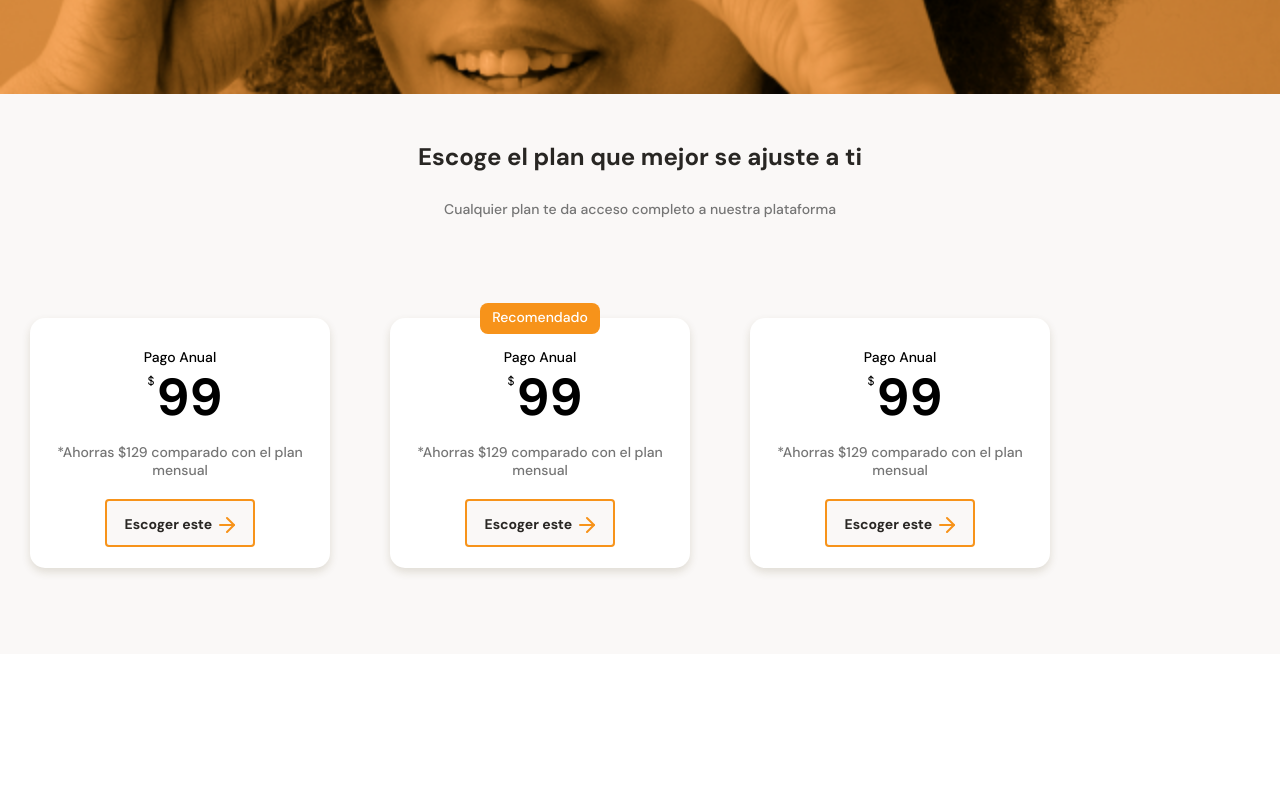
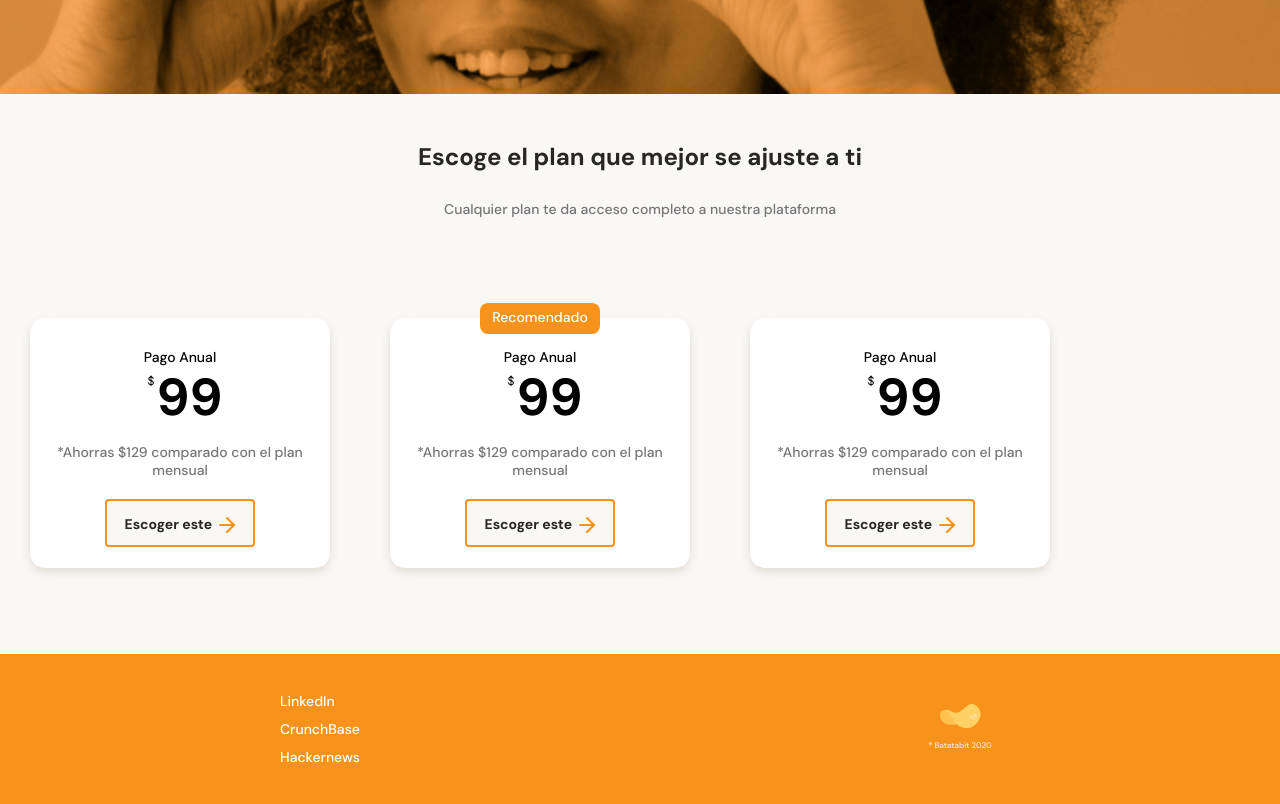
Before and after one commit to Tom4sBeltr4n/resp.-des.--mobile-first-layout, a plain HTML site: page index.html in a window 1280 px wide. Shown: the part 2656-3460 px from the top of the page. Before the commit the page ends 3310 px from the top, so only its background shows below. Drawn offline with Linux system fonts and the light colour scheme.

Commit message:
Class #28 finished

```diff
--- a/index.html
+++ b/index.html
@@ -157,6 +157,17 @@
         </section>
       </section>
     </main>
-    <footer></footer>
+    <footer>
+      <section class="footer--media-container">
+        <ul class="">
+          <li><a href="#">LinkedIn</a></li>
+          <li><a href="#">CrunchBase</a></li>
+          <li><a href="#">Hackernews</a></li>
+        </ul>
+      </section>
+      <section class="footer--logo">
+        <img src="./assets/imgs/logo-footer.svg" alt="Logo de Batabit 2020">
+      </section>
+    </footer>
   </body>
 </html>
--- a/styles.css
+++ b/styles.css
@@ -601,3 +601,43 @@ main
   background-image: url('./assets/imgs/arrow-right\ 1.svg');
   background-repeat: no-repeat;
 }
+
+footer
+{
+  /* Posición y disposición */
+  display: flex;
+  /* caja */
+  width: 100%;
+  height: 150px;
+  /* visual */
+  background-color: var(--bitcoin-orange);
+}
+
+footer section
+{
+  /* Posición y disposición */
+  display: flex;
+  justify-content: center;
+  align-items: center;
+  /* caja */
+  width: 50%;
+}
+
+footer .footer--media-container ul
+{
+  font-size: 1.4rem;
+  font-weight: 500;
+  line-height: 1.8rem;
+  list-style: none; /*aplicar directamente sobre ul o no funciona*/
+}
+
+.footer--media-container li
+{
+  margin: 10px 0;
+}
+
+.footer--media-container a
+{
+  text-decoration: none;
+  color: #FFFFFF;
+}
```
Also changed, not shown: assets/imgs/logo-footer.svg (added).
